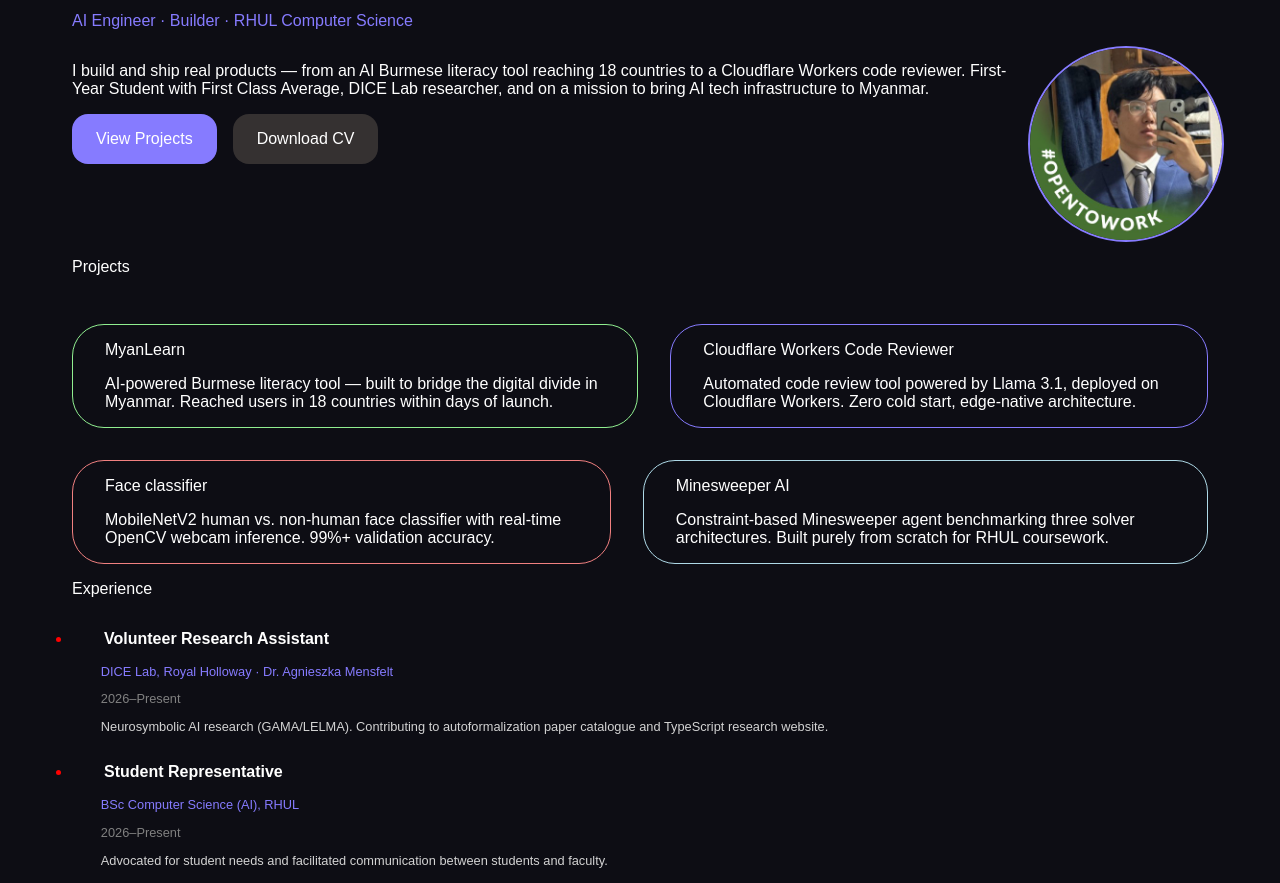
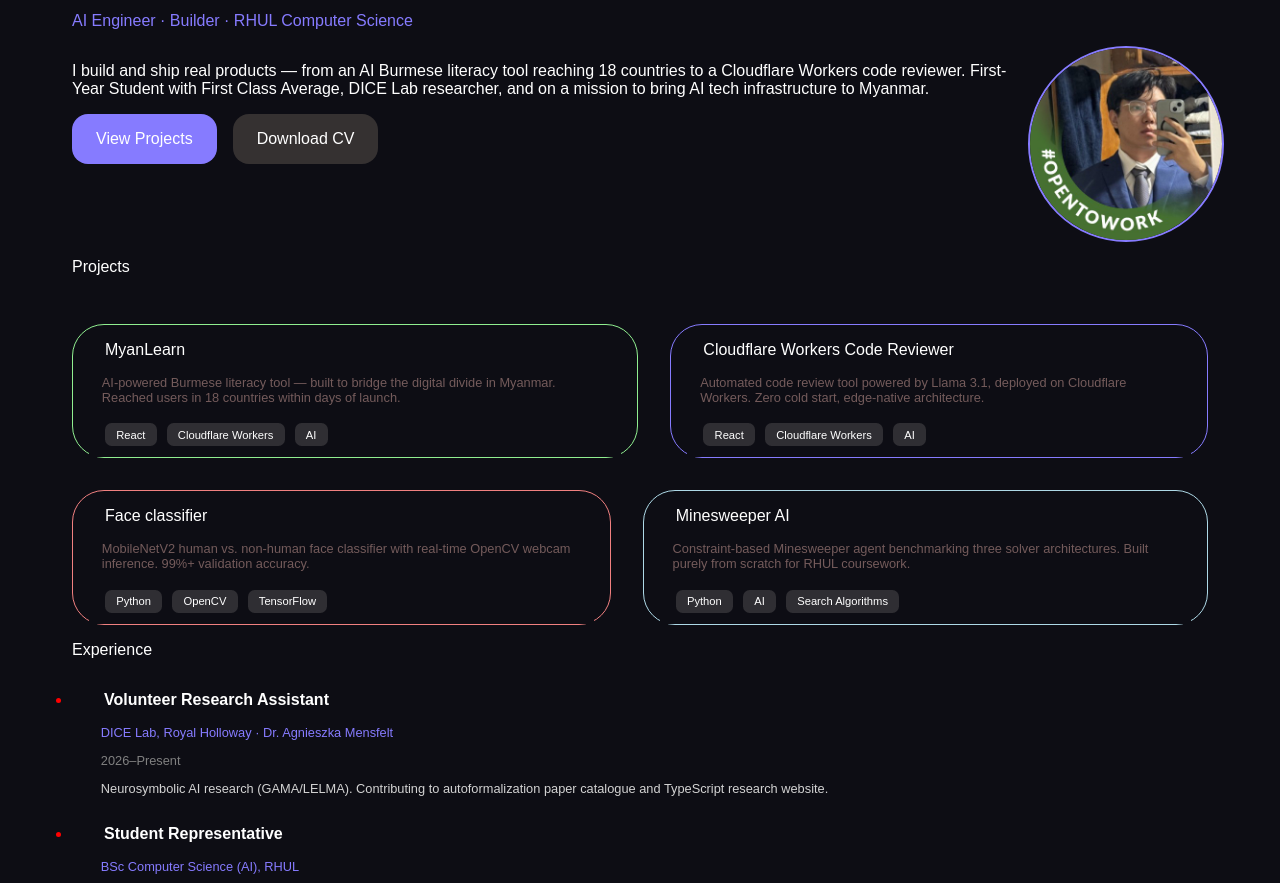
Before and after one commit to HtetMyatAungg/PersonalWebsite, a plain HTML site: page index.html in a window 1280 px wide. Shown: the part 228-1111 px from the top of the page. Drawn offline with Linux system fonts and the light colour scheme.

Commit message:
Added stack and change names

```diff
--- a/index.html
+++ b/index.html
@@ -14,7 +14,7 @@
         <a class = "Projects" href = "#projects">Projects</a>
         <a class = "Experience" href = "#experience">Experience</a>
         <a class = "Skills" href = "#skills">Skills</a>
-        <button id="hire-me">Hire Me</button>
+        <button id="hire-me">LinkedIn</button>
     </div>
     <div class = "intro">
         <p class = "intro-text">Open to Summer 2026 internships</p>
@@ -36,21 +36,41 @@
         <div class = "project-card">
             <div class = "project-1">
             <p class = "project-title">MyanLearn</p>
-            <p>AI-powered Burmese literacy tool — built to bridge the digital divide in Myanmar. Reached users in 18 countries within days of launch.</p>
+            <p class = "project-description">AI-powered Burmese literacy tool — built to bridge the digital divide in Myanmar. Reached users in 18 countries within days of launch.</p>
+            <div class = "project-stack">
+                <p class = "stack-item">React</p>
+                <p class = "stack-item">Cloudflare Workers</p>
+                <p class = "stack-item">AI</p>
+            </div>
             </div>
             <div class = "project-2">
             <p class = "project-title">Cloudflare Workers Code Reviewer</p>
-            <p>Automated code review tool powered by Llama 3.1, deployed on Cloudflare Workers. Zero cold start, edge-native architecture.</p>
+            <p class = "project-description">Automated code review tool powered by Llama 3.1, deployed on Cloudflare Workers. Zero cold start, edge-native architecture.</p>
+            <div class = "project-stack">
+                <p class = "stack-item">React</p>
+                <p class = "stack-item">Cloudflare Workers</p>
+                <p class = "stack-item">AI</p>
+            </div>
             </div>
         </div>
         <div class = "project-card2">
             <div class = "project-3">
                 <p class = "project-title">Face classifier</p>
-                <p>MobileNetV2 human vs. non-human face classifier with real-time OpenCV webcam inference. 99%+ validation accuracy.</p>
+                <p class = "project-description">MobileNetV2 human vs. non-human face classifier with real-time OpenCV webcam inference. 99%+ validation accuracy.</p>
+                <div class = "project-stack">
+                    <p class = "stack-item">Python</p>
+                    <p class = "stack-item">OpenCV</p>
+                    <p class = "stack-item">TensorFlow</p>
+                </div>
             </div>
             <div class = "project-4">
                 <p class = "project-title">Minesweeper AI</p>
-                <p>Constraint-based Minesweeper agent benchmarking three solver architectures. Built purely from scratch for RHUL coursework.</p>
+                <p class = "project-description">Constraint-based Minesweeper agent benchmarking three solver architectures. Built purely from scratch for RHUL coursework.</p>
+                <div class = "project-stack">
+                    <p class = "stack-item">Python</p>
+                    <p class = "stack-item">AI</p>
+                    <p class = "stack-item">Search Algorithms</p>
+                </div>
             </div>
         </div>
     </div>
--- a/main.css
+++ b/main.css
@@ -101,6 +101,22 @@ body{
 
 }
 
+.stack-item{
+    display: inline-block;
+    background-color: #47464998;
+    color: white;
+    font-size: 0.7em;
+    padding: 0.5em 1em;
+    border-radius: 0.6em;
+    margin-right: 0.5em;
+    margin-top: 0.5em;
+}
+
+.project-description{
+    color: rgb(116, 91, 91);
+    font-size: 0.8em;
+}
+
 .project-2{
     border: 1px solid #867bff;
     border-radius: 2em;
```
